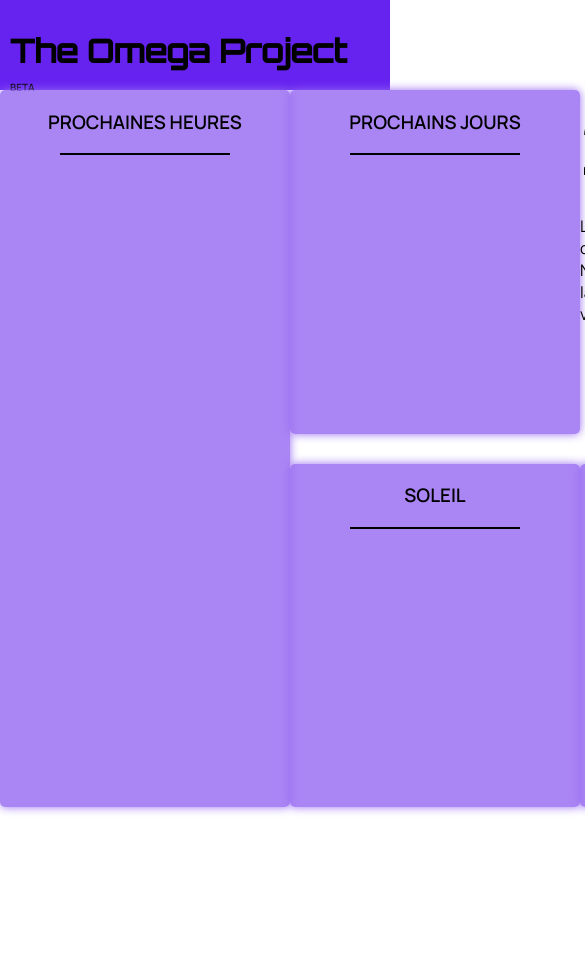
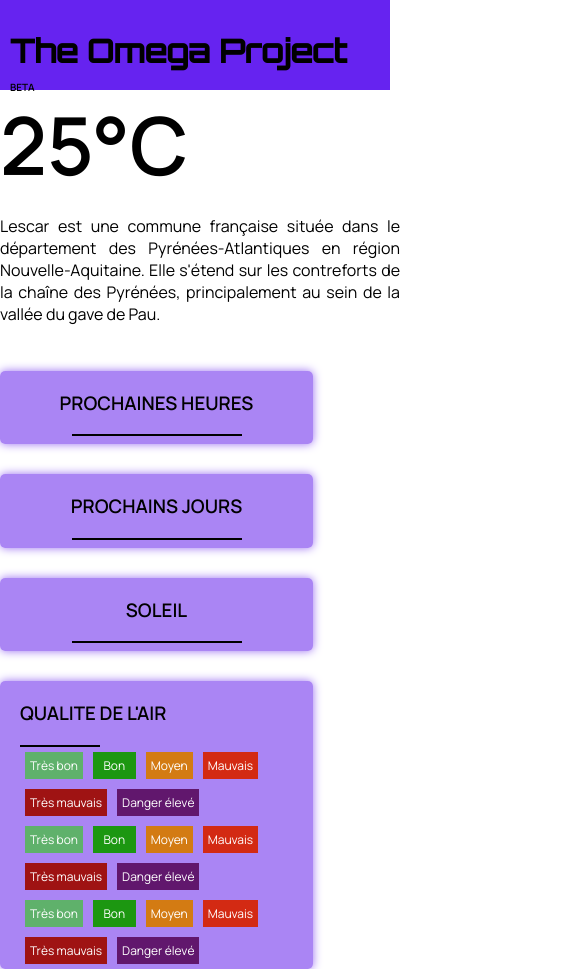
Before and after one commit to antton-dev/TheOmegaProject, a plain HTML site: page app.html in a window 390 px wide. Shown: the top 969 px of the page, 585 px wide, since content can reach past the window. Before the commit the page ends 844 px from the top, so only its background shows below. Drawn offline with nearby package versions, Linux system fonts and the light colour scheme; no server answers.

Commit message:
fix responsive <1000px with display flex

```diff
--- a/app.html
+++ b/app.html
@@ -33,6 +33,11 @@
     </main> -->
 
 <main>
+    <div class="thumbmail">
+        <span class="thumbmail-temperature">25°C</span>
+        <h2>LESCAR</h2>
+        <p>Lescar est une commune française située dans le département des Pyrénées-Atlantiques en région Nouvelle-Aquitaine. Elle s'étend sur les contreforts de la chaîne des Pyrénées, principalement au sein de la vallée du gave de Pau.</p>
+    </div>
         <section class="card hours">
             <h3>PROCHAINES HEURES</h3>
             <hr>
@@ -45,11 +50,6 @@
             <h3>SOLEIL</h3>
             <hr>
         </section>
-        <div class="thumbmail">
-            <span class="thumbmail-temperature">25°C</span>
-            <h2>LESCAR</h2>
-            <p>Lescar est une commune française située dans le département des Pyrénées-Atlantiques en région Nouvelle-Aquitaine. Elle s'étend sur les contreforts de la chaîne des Pyrénées, principalement au sein de la vallée du gave de Pau.</p>
-        </div>
         <!-- <section class="card ecowatt">
             <h3>ECOWATT</h3>
             <hr>
--- a/css/styles.scss
+++ b/css/styles.scss
@@ -156,9 +156,9 @@ main {
 @media screen and (max-width: 1000px) {
     main {
 
-        display: grid;
-        grid-template-columns: 1fr;
-        grid-template-rows: repeat(4, 1fr);
+        display: flex;
+        flex-direction: column;
+
     }
 }
 
```
Also changed, not shown: css/styles.css, 1 other file.
